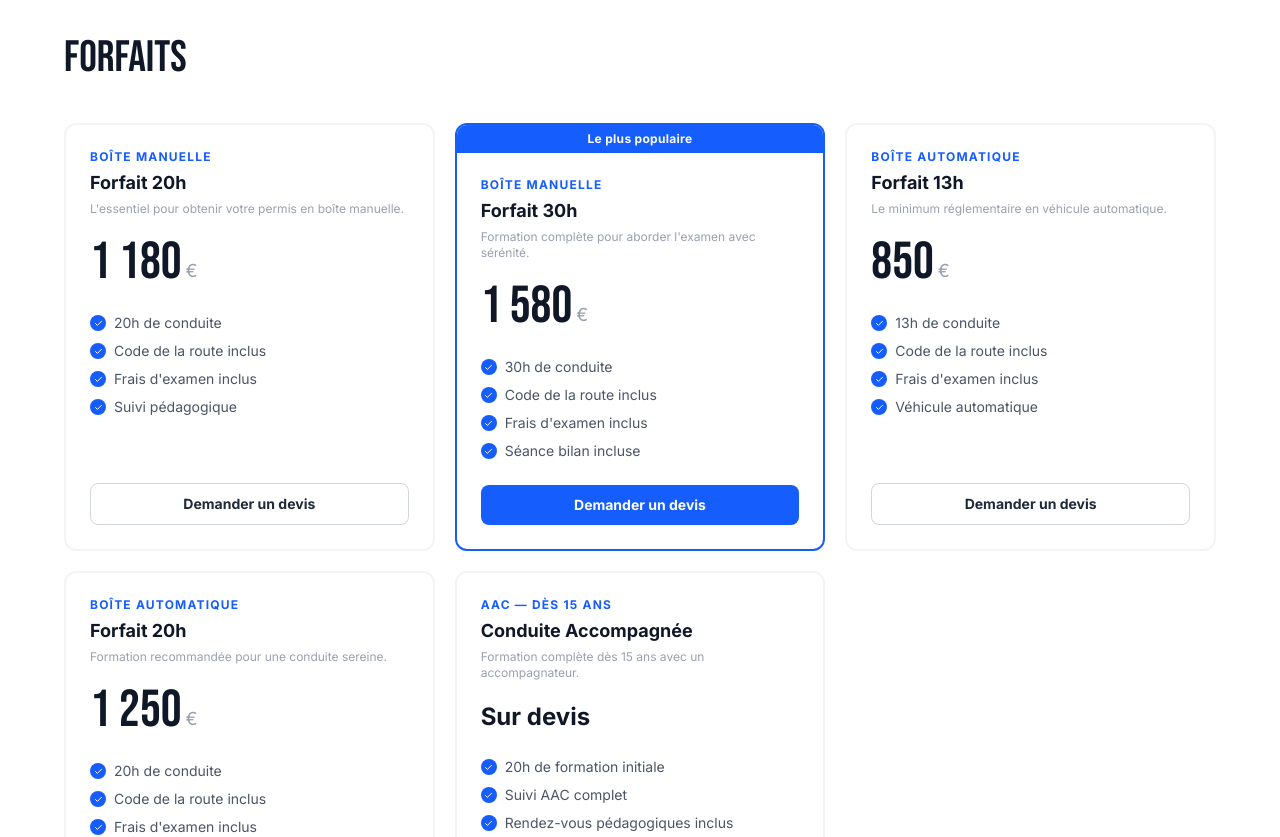
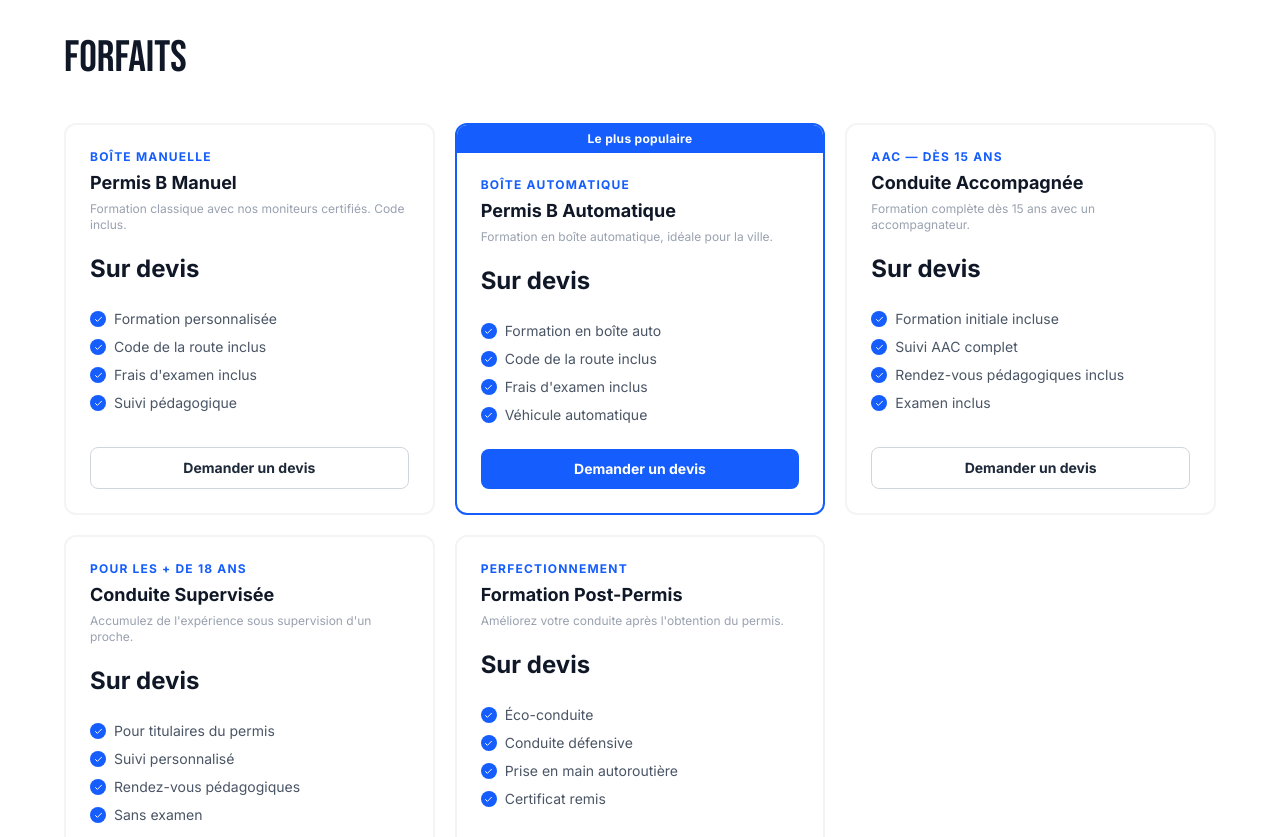
Before and after one commit to j4fwhwwsdk-star/permilib-chelles, a Next.js app: page /tarifs in a window 1280 px wide. Shown: the part 400-1237 px from the top of the page. Built offline with nearby package versions, Linux system fonts and the light colour scheme; no server answers.

Commit message:
feat: adapt content for Auto Moto Ecole d Estoril - Ozoir-la-Ferriere

```diff
--- a/src/app/tarifs/page.tsx
+++ b/src/app/tarifs/page.tsx
@@ -6,57 +6,61 @@ import { PHONE, CITY, SCHOOL_NAME } from "@/lib/site";
 
 export const metadata = buildMetadata({
   title: "Tarifs permis de conduire",
-  description: `Forfait 20h à 1 180€, 30h à 1 580€. Boîte auto dès 850€. CPF, aide IDF jusqu'à 1 000€. ${SCHOOL_NAME} à ${CITY}.`,
+  description: `Tarifs formation permis B, boîte auto, AAC. CPF, aide IDF jusqu'à 1 000€. Devis gratuit. ${SCHOOL_NAME} à ${CITY}.`,
   path: "/tarifs",
 });
 
 const forfaits = [
   {
-    title: "Forfait 20h",
+    title: "Permis B Manuel",
     type: "Boîte manuelle",
-    price: "1 180",
-    desc: "L'essentiel pour obtenir votre permis en boîte manuelle.",
-    features: ["20h de conduite", "Code de la route inclus", "Frais d'examen inclus", "Suivi pédagogique"],
+    price: "Sur devis",
+    desc: "Formation classique avec nos moniteurs certifiés. Code inclus.",
+    features: ["Formation personnalisée", "Code de la route inclus", "Frais d'examen inclus", "Suivi pédagogique"],
     popular: false,
+    devis: true,
   },
   {
-    title: "Forfait 30h",
-    type: "Boîte manuelle",
-    price: "1 580",
-    desc: "Formation complète pour aborder l'examen avec sérénité.",
-    features: ["30h de conduite", "Code de la route inclus", "Frais d'examen inclus", "Séance bilan incluse"],
+    title: "Permis B Automatique",
+    type: "Boîte automatique",
+    price: "Sur devis",
+    desc: "Formation en boîte automatique, idéale pour la ville.",
+    features: ["Formation en boîte auto", "Code de la route inclus", "Frais d'examen inclus", "Véhicule automatique"],
     popular: true,
-  },
-  {
-    title: "Forfait 13h",
-    type: "Boîte automatique",
-    price: "850",
-    desc: "Le minimum réglementaire en véhicule automatique.",
-    features: ["13h de conduite", "Code de la route inclus", "Frais d'examen inclus", "Véhicule automatique"],
-    popular: false,
-  },
-  {
-    title: "Forfait 20h",
-    type: "Boîte automatique",
-    price: "1 250",
-    desc: "Formation recommandée pour une conduite sereine.",
-    features: ["20h de conduite", "Code de la route inclus", "Frais d'examen inclus", "Recommandé"],
-    popular: false,
+    devis: true,
   },
   {
     title: "Conduite Accompagnée",
     type: "AAC — dès 15 ans",
     price: "Sur devis",
     desc: "Formation complète dès 15 ans avec un accompagnateur.",
-    features: ["20h de formation initiale", "Suivi AAC complet", "Rendez-vous pédagogiques inclus", "Examen inclus"],
+    features: ["Formation initiale incluse", "Suivi AAC complet", "Rendez-vous pédagogiques inclus", "Examen inclus"],
+    popular: false,
+    devis: true,
+  },
+  {
+    title: "Conduite Supervisée",
+    type: "Pour les + de 18 ans",
+    price: "Sur devis",
+    desc: "Accumulez de l'expérience sous supervision d'un proche.",
+    features: ["Pour titulaires du permis", "Suivi personnalisé", "Rendez-vous pédagogiques", "Sans examen"],
+    popular: false,
+    devis: true,
+  },
+  {
+    title: "Formation Post-Permis",
+    type: "Perfectionnement",
+    price: "Sur devis",
+    desc: "Améliorez votre conduite après l'obtention du permis.",
+    features: ["Éco-conduite", "Conduite défensive", "Prise en main autoroutière", "Certificat remis"],
     popular: false,
     devis: true,
   },
 ];
 
 const lecons = [
-  { label: "Leçon 1h — Boîte manuelle", price: "55 €" },
-  { label: "Leçon 1h — Boîte automatique", price: "60 €" },
+  { label: "Leçon 1h — Boîte manuelle", price: "Sur devis" },
+  { label: "Leçon 1h — Boîte automatique", price: "Sur devis" },
   { label: "Code de la route (seul)", price: "Sur demande" },
 ];
 
```
